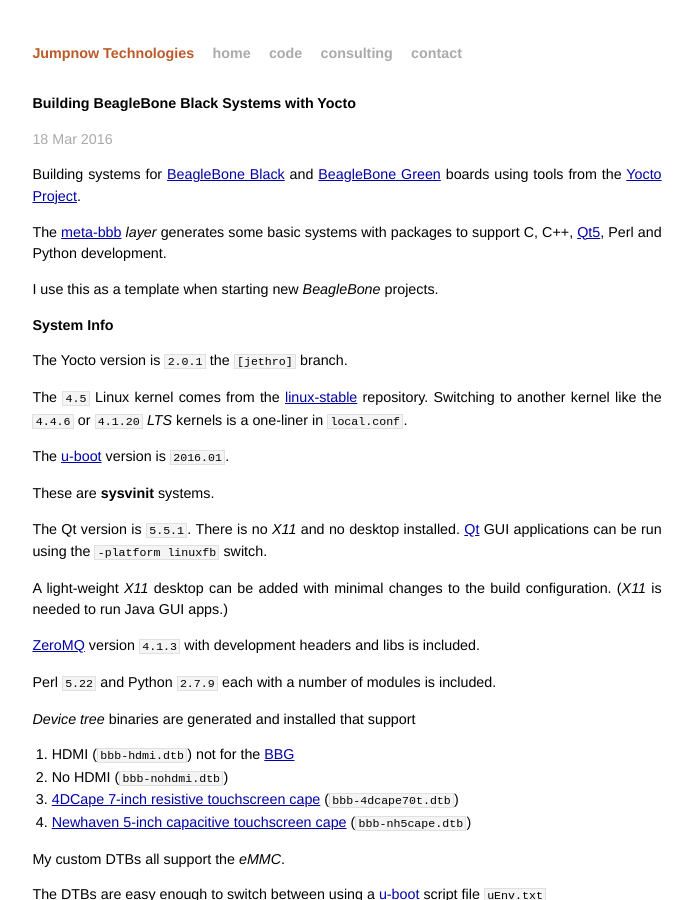
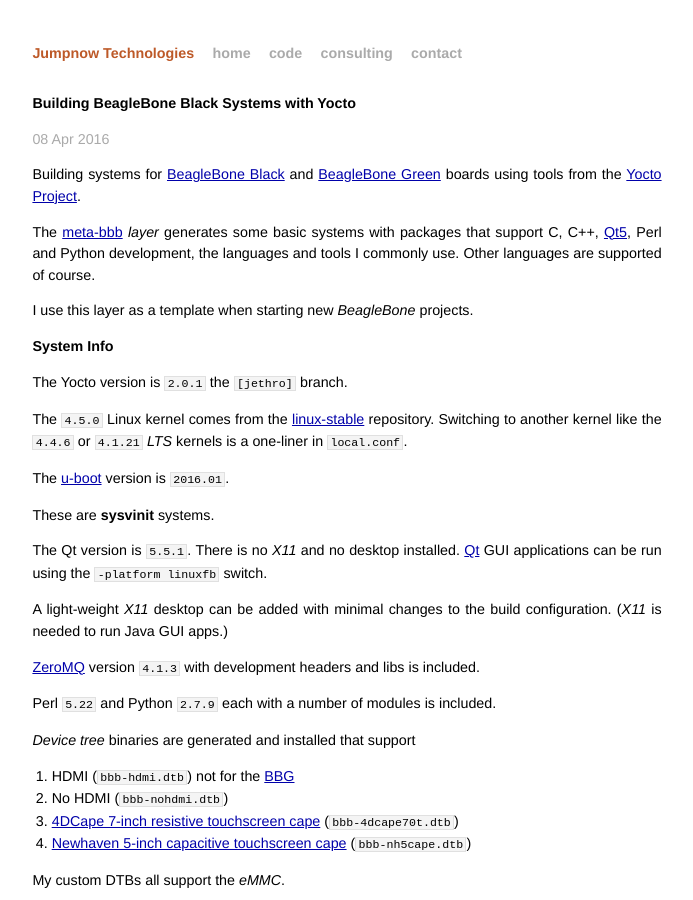
Before and after one commit to jumpnow/jumpnowtek-site, a Jekyll site: the page built from _posts/2015-06-08-BeagleBone-Systems-with-Yocto.md, in a window 1280 px wide and 900 px high. Shown: the whole window, without its empty margins (293-986 px from the left). Built offline with Jekyll 4.4.1, drawn with Linux system fonts in a browser that asks for light colours.

Commit message:
bbb doc update 4.1 kernel version

```diff
--- a/_posts/2015-06-08-BeagleBone-Systems-with-Yocto.md
+++ b/_posts/2015-06-08-BeagleBone-Systems-with-Yocto.md
@@ -2,22 +2,22 @@
 layout: post
 title: Building BeagleBone Black Systems with Yocto
 description: "Building customized systems for the BeagleBone Black using tools from the Yocto Project"
-date: 2016-03-18 17:10:00
+date: 2016-04-08 08:30:00
 categories: beaglebone
 tags: [linux, beaglebone, yocto]
 ---
 
 Building systems for [BeagleBone Black][bbb] and [BeagleBone Green][bbg] boards using tools from the [Yocto Project][Yocto].
 
-The [meta-bbb][meta-bbb] *layer* generates some basic systems with packages to support C, C++, [Qt5][qt], Perl and Python development.
+The [meta-bbb][meta-bbb] *layer* generates some basic systems with packages that support C, C++, [Qt5][qt], Perl and Python development, the languages and tools I commonly use. Other languages are supported of course.
 
-I use this as a template when starting new *BeagleBone* projects.
+I use this layer as a template when starting new *BeagleBone* projects.
 
 ### System Info
 
 The Yocto version is `2.0.1` the `[jethro]` branch.
 
-The `4.5` Linux kernel comes from the [linux-stable][linux-stable] repository. Switching to another kernel like the `4.4.6` or `4.1.20` *LTS* kernels is a one-liner in `local.conf`.
+The `4.5.0` Linux kernel comes from the [linux-stable][linux-stable] repository. Switching to another kernel like the `4.4.6` or `4.1.21` *LTS* kernels is a one-liner in `local.conf`.
 
 The [u-boot][uboot] version is `2016.01`.
 
```
